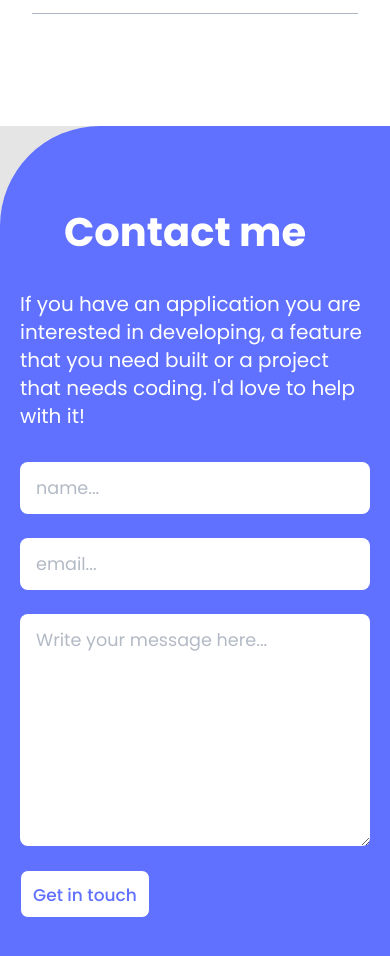
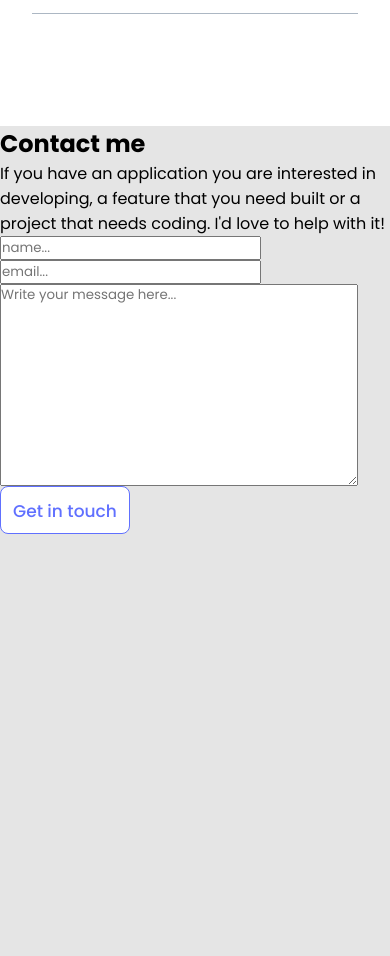
Before and after one commit to 10-menachi/portfolio, a website: page index.html in a window 390 px wide. Shown: the part 3423-4379 px from the top of the page. After the commit the page ends 3957 px from the top, so only its background shows below. Drawn offline with Linux system fonts and the light colour scheme.

Commit message:
Fix styling

```diff
--- a/styles.css
+++ b/styles.css
@@ -343,64 +343,4 @@ body {
   .my-skills li img {
     object-fit: contain;
   }
-
-  .contact {
-    background-image: url("assets/contact-bg-image.png");
-    background-size: cover;
-    background-repeat: no-repeat;
-    display: flex;
-    flex-direction: column;
-    justify-content: start;
-    align-items: center;
-    padding: 5rem 1.25rem;
-    background-color: #6070ff;
-    border-top-left-radius: 100px;
-    gap: 2rem;
-  }
-
-  .contact h2 {
-    font-family: "Poppins", sans-serif;
-    font-style: normal;
-    font-weight: 700;
-    font-size: 2.5rem;
-    line-height: 3.25rem;
-    color: #fff;
-    margin-right: 1.25rem;
-  }
-
-  .contact p {
-    font-family: "Poppins", sans-serif;
-    font-style: normal;
-    font-weight: 400;
-    font-size: 1.25rem;
-    line-height: 1.75rem;
-    color: #fff;
-  }
-
-  .contact-form {
-    display: flex;
-    flex-direction: column;
-    justify-content: center;
-    align-items: flex-start;
-    gap: 1.5rem;
-  }
-
-  input[type="text"],
-  input[type="email"],
-  .contact-form textarea {
-    border-radius: 8px;
-    padding: 1rem 1rem;
-    width: 100%;
-    border: none;
-    outline: none;
-    color: #172b4d;
-    font-family: "Poppins", sans-serif;
-    font-size: 1.1rem;
-    line-height: 1.25rem;
-  }
-
-  input::placeholder,
-  textarea::placeholder {
-    color: #b3bac5;
-  }
 }
```
